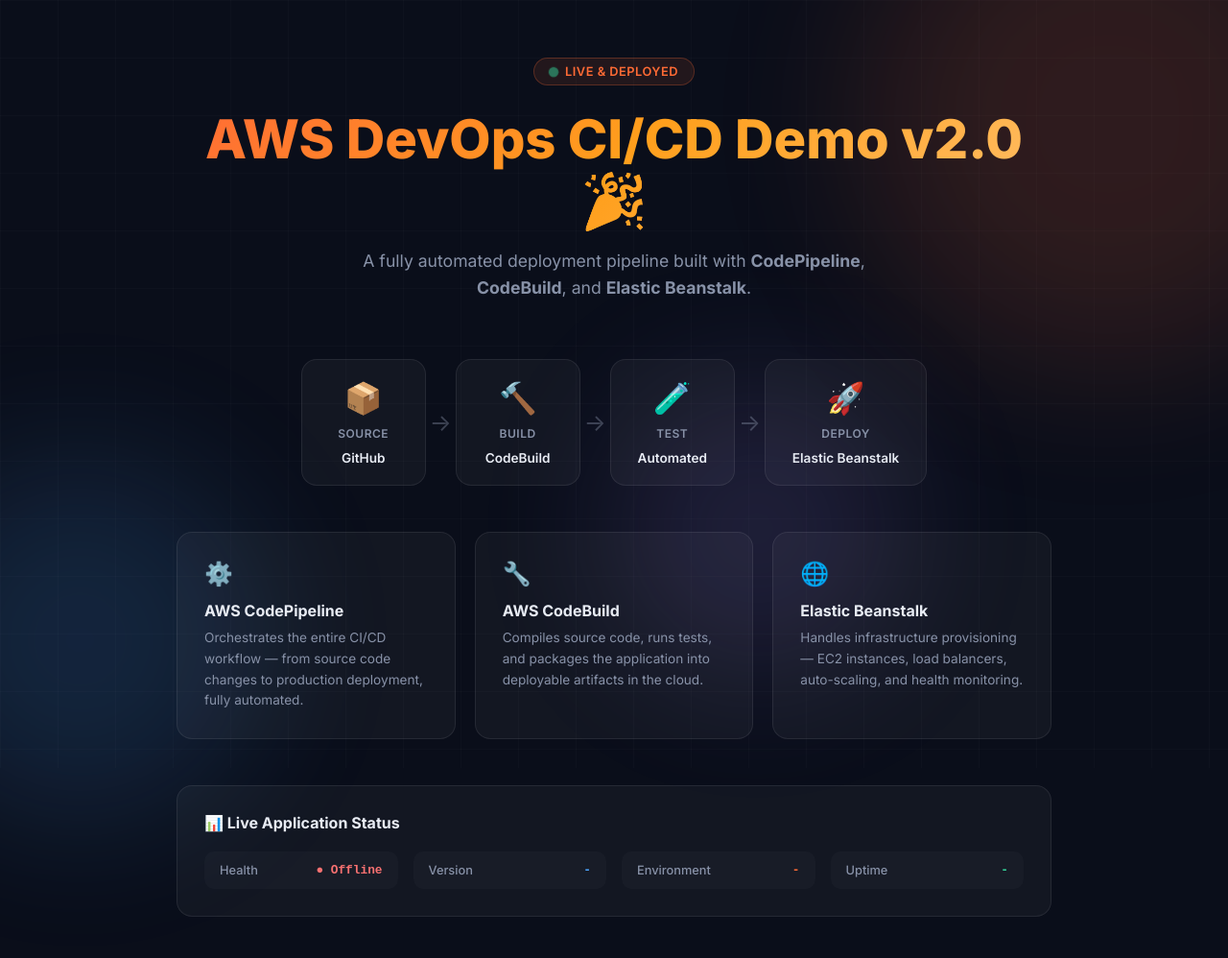
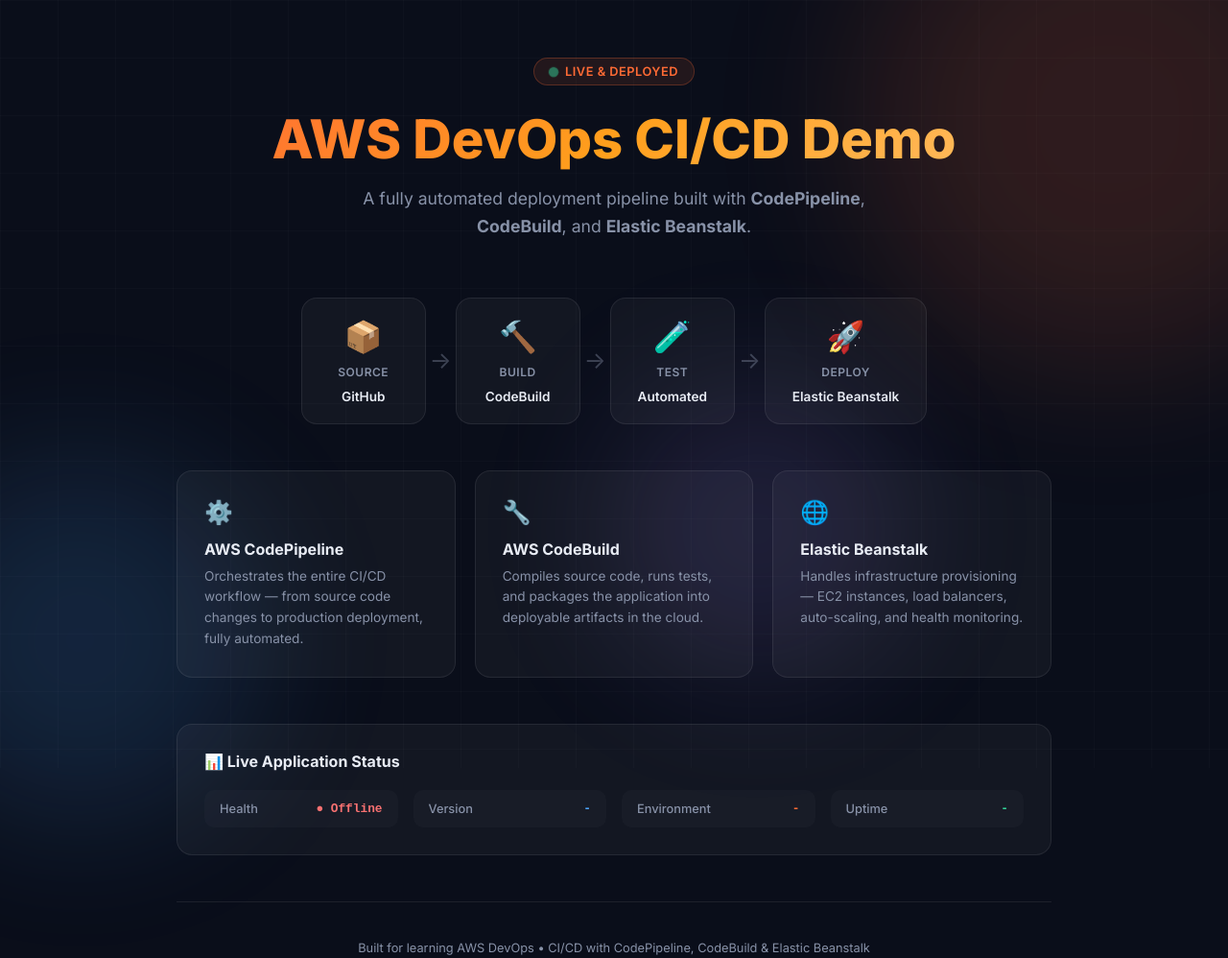
Before and after one commit to ajaykumar1-arch/First_Project, a website: page public/index.html in a window 1280 px wide. Shown: the top 998 px of the page at 96% size. Drawn offline with Linux system fonts and the light colour scheme; no server answers.

```diff
--- a/public/index.html
+++ b/public/index.html
@@ -290,7 +290,7 @@
         <span class="pulse"></span>
         Live &amp; Deployed
       </div>
-      <h1>AWS DevOps CI/CD Demo v2.0 🎉</h1>
+      <h1>AWS DevOps CI/CD Demo</h1>
       <p class="subtitle">
         A fully automated deployment pipeline built with
         <strong>CodePipeline</strong>, <strong>CodeBuild</strong>,
```
Also changed, not shown: .github/workflows/deploy.yml (added).
